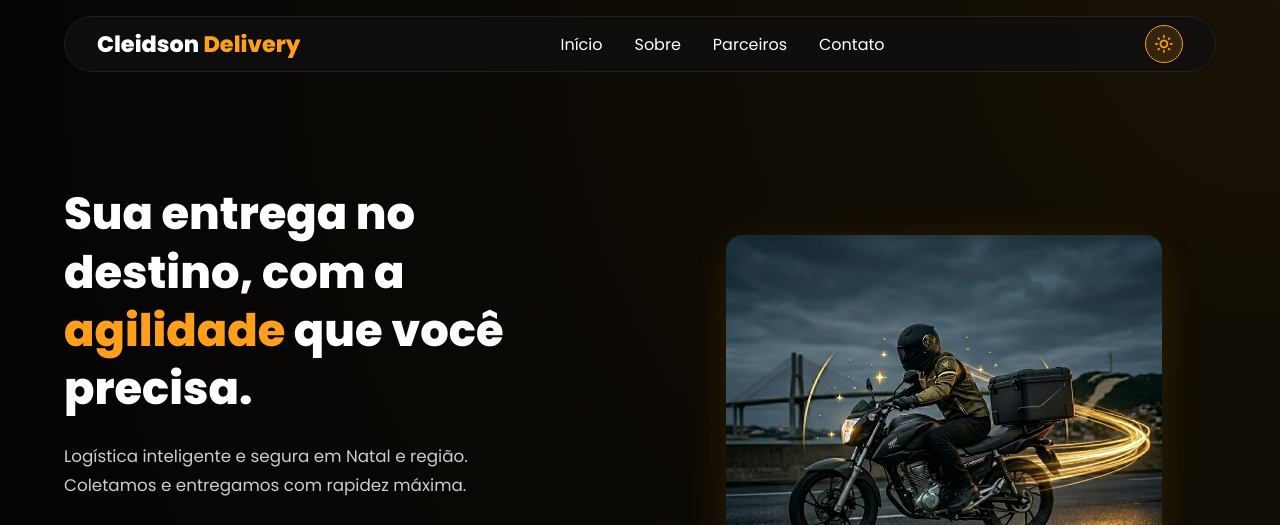
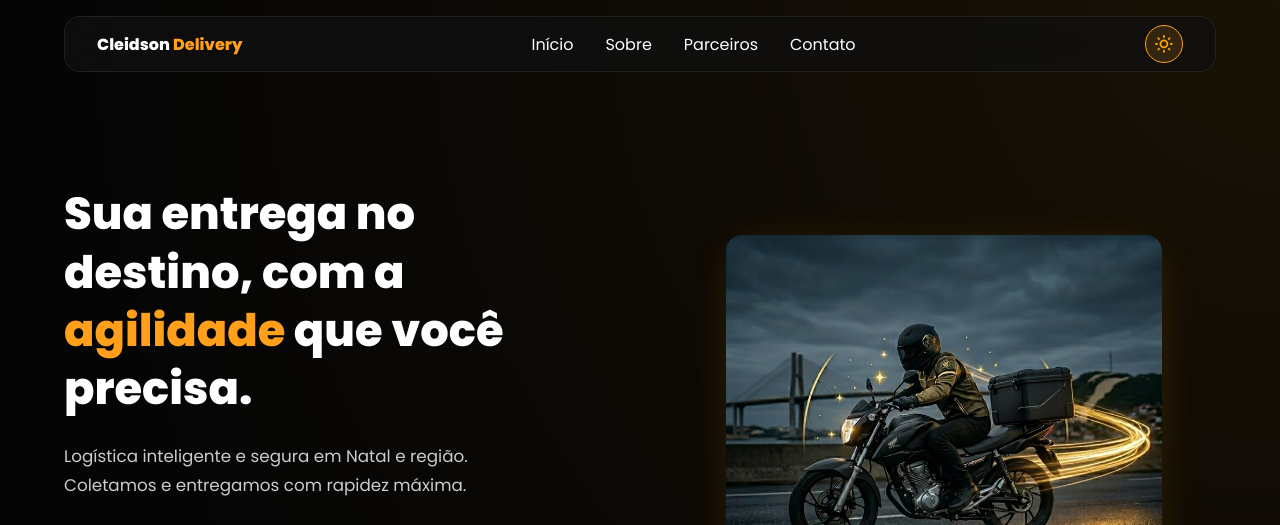
Before and after one commit to danilojduarte/Delivery_Landing_Page, a plain HTML site: page index.html in a window 1280 px wide. Shown: the top 525 px of the page. Drawn offline with nearby package versions, Linux system fonts and the light colour scheme.

Commit message:
Ajustando textos

```diff
--- a/src/css/style.css
+++ b/src/css/style.css
@@ -10,8 +10,8 @@
   --radius-md: 1rem;
 
   /* Tamanhos de fonte */
-  --bigger-font-size: 2rem;
-  --h1-font-size: 1.75rem;
+  --bigger-font-size: 1.1rem;
+  --h1-font-size: 1.10rem;
   --h2-font-size: 1.25rem;
   --h3-font-size: 1rem;
   --normal-font-size: 1rem;
@@ -138,7 +138,7 @@ img {
   backdrop-filter: blur(15px);
   -webkit-backdrop-filter: blur(15px);
   border: 1px solid var(--navbar-border);
-  border-radius: 999px;
+  border-radius: 1rem;
   padding: 0.5rem 2rem;
   display: flex;
   align-items: center;
@@ -150,7 +150,7 @@ img {
 
 /* ===== LOGO ===== */
 .logo {
-  font-size: 1.4rem;
+  font-size: 1rem;
   font-weight: 800;
   color: var(--title-color);
 }
```
